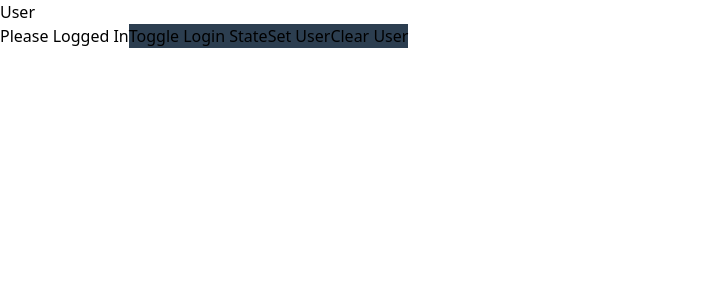
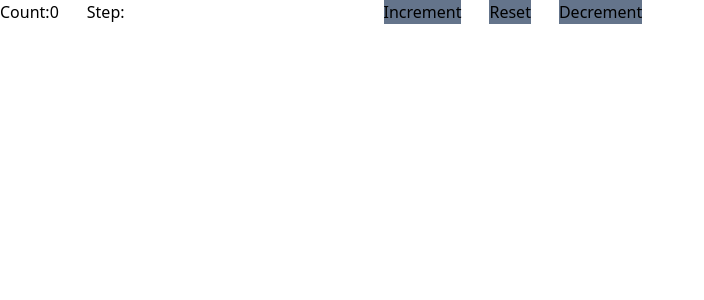
Before and after one commit to Viveka7169/react-thapa, a React (Create React App) app: page / in a window 1280 px wide. Shown: the top 300 px of the page, without its empty margins (0-704 px from the left). Built offline with nearby package versions, Linux system fonts and the light colour scheme.

Commit message:
Use Utate practice 2

```diff
--- a/src/App.js
+++ b/src/App.js
@@ -8,6 +8,7 @@
 import DerivedState from './Components/DerivedState.jsx';
 import UseState from './Components/Hooks/UseState.jsx';
 import UseStatePractice from './Components/Hooks/UseStatePractice.jsx';
+import UseStatePractice2 from './Components/Hooks/UseStatePractice2.jsx';
 import LiftingStateUp from './Components/LiftingStateUp.jsx';
 import ShortCircuit from './Components/ShortCircuit.jsx';
 import { Todo } from './Projects/Todo/Todo.jsx';
@@ -48,7 +49,9 @@ function App() {
       {/* **********************Todo Project******************** */}
       {/* <Todo/> */}
       {/* *******************Short Circuit************************** */}
-      <ShortCircuit/>
+      {/* <ShortCircuit/> */}
+      {/* **********************Use State Practice********************* */}
+      <UseStatePractice2/>
 
     </>
   );
--- /dev/null
+++ b/src/Components/Hooks/UseStatePractice2.jsx
@@ -0,0 +1,41 @@
+import React, { useState } from 'react'
+
+const UseStatePractice2 = () => {
+    const [count,setCount]=useState(0)
+    const [step,setStep]=useState(1)
+
+    const handelDecrement=()=>{
+        if(count>=1){
+            setCount(count - step)
+        }
+    }
+    const handleIncrement=()=>{
+        if(count<=99){
+            setCount(count + step)
+        }else{
+            <p>Not Allowed</p>
+        }
+    }
+  return (
+    <>
+
+    <div className='flex gap-7'>
+
+    <h1>Count:{count}</h1>
+    <label>
+        Step:
+        <input type="number"
+
+        onChange={(e)=>setStep(Number(e.target.value))}
+        />
+    </label>
+    <button className=' bg-slate-500 text-black' onClick={handleIncrement} disabled={count>=100} >Increment</button>
+    <button className=' bg-slate-500 text-black' onClick={()=>setCount(0)}>Reset</button>
+    <button className=' bg-slate-500 text-black'onClick={handelDecrement} disabled={count<=0}>Decrement</button>
+    </div>
+
+    </>
+  )
+}
+
+export default UseStatePractice2
```
